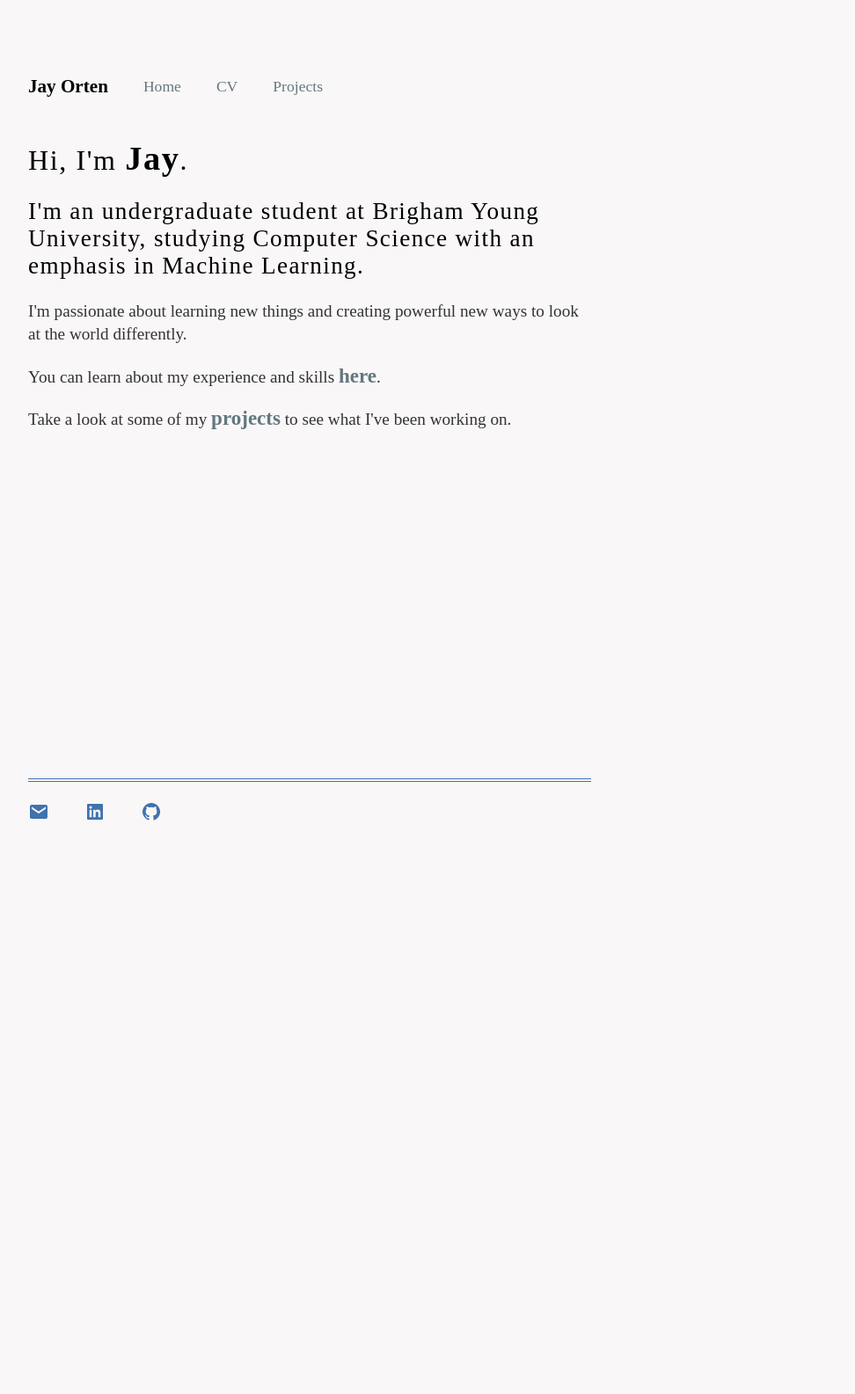
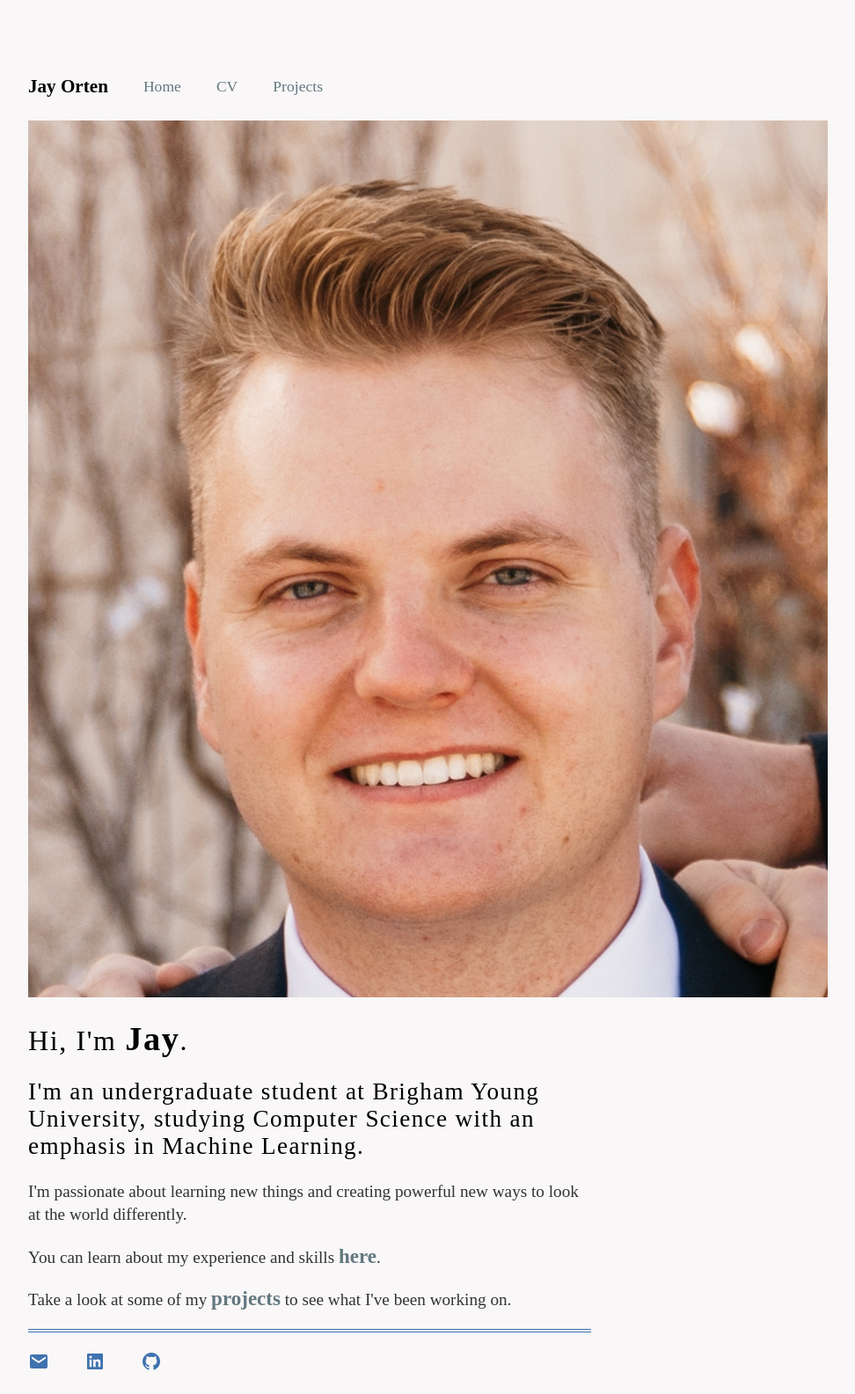
Before and after one commit to JayOrten/jayorten.github.io, a Jekyll site: the page built from index.html, in a window 1280 px wide. Shown: the whole page at 88% size, without its empty margins (288-1260 px from the left). Built offline with Jekyll 4.4.1, drawn with Linux system fonts in a browser that asks for light colours; before the commit the page ends 1020 px from its top, so only the background shows below that.

Commit message:
add profile image

```diff
--- a/index.html
+++ b/index.html
@@ -3,6 +3,10 @@ layout: default
 title: Jay Orten
 ---
 <div class="blurb">
+    <div class="column"></div>
+        <img src="{{ site.baseurl }}/assets/images/profile.jpg" alt="Jay Orten" class="profile">
+    </div>
+    <div class="column">
         <h1>Hi, I'm <strong>Jay</strong>.</h1>
         <p> </p>
         <h2>I'm an undergraduate student at Brigham Young University, studying Computer Science with an emphasis in Machine Learning.</h2>
@@ -12,4 +16,5 @@ title: Jay Orten
         <p>You can learn about my experience and skills <a href="{{ site.baseurl }}CV"><strong>here</strong></a>.</p>
 
         <p>Take a look at some of my <a href="{{ site.baseurl }}blog"><strong>projects</strong></a> to see what I've been working on.</p>
+    </div>
 </div><!-- /.blurb -->
```
Also changed, not shown: assets/images/profile.jpg (added). Lines whose indentation alone changed are shown as unchanged.
